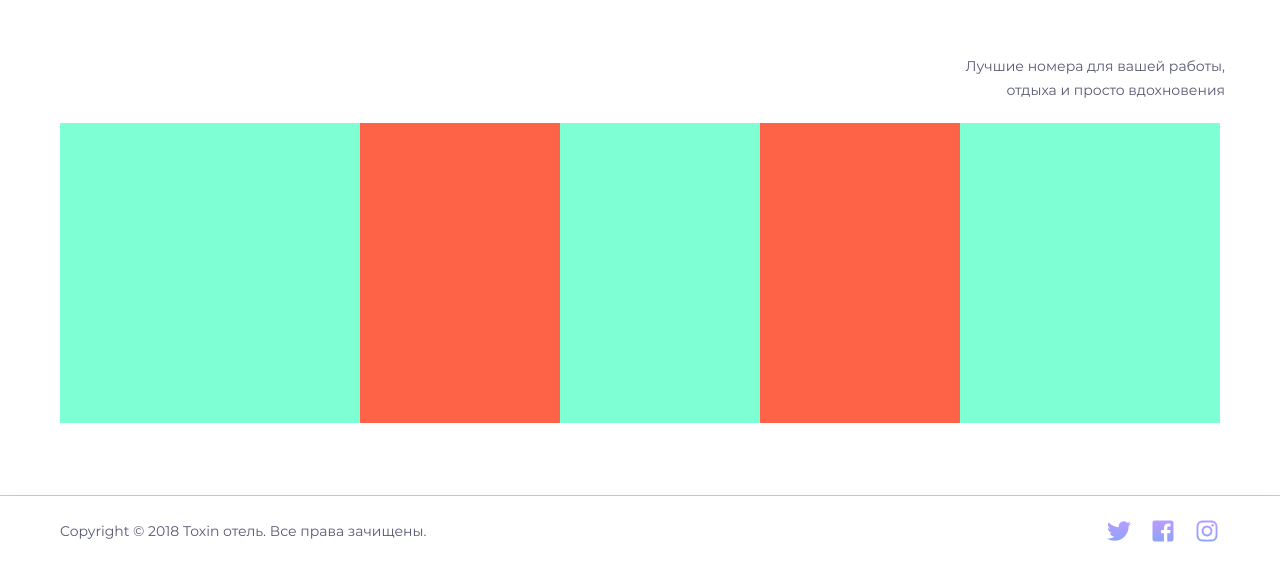
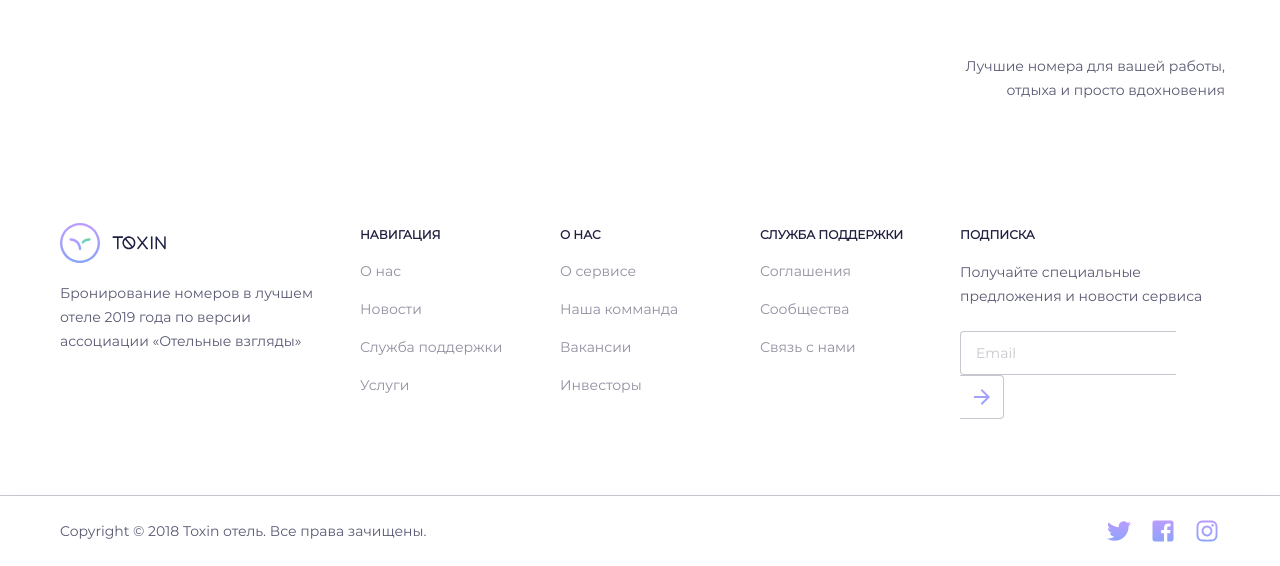
Before and after one commit to GrigoryCode/toxin, a website built with Parcel: page src/index.pug in a window 1280 px wide. Shown: the part 777-1343 px from the top of the page. Built offline with nearby package versions, Linux system fonts and the light colour scheme; files whose address does not match are found by name.

Commit message:
Finish first page

```diff
--- a/src/blocks/content/content.scss
+++ b/src/blocks/content/content.scss
@@ -119,7 +119,7 @@
     line-height: normal;
     color: #ffffff;
     display: inline-block;
-    margin: 31px 0 0 0;
+    margin: 32px 0 0 0;
     display: inline-block;
     text-decoration: none;
     display: inline-block;
--- a/src/blocks/footer-1/footer-1.pug
+++ b/src/blocks/footer-1/footer-1.pug
@@ -1,7 +1,30 @@
 .footer-1
     .footer-1__container
-        .block-1
-        .block-2
-        .block-3
-        .block-4
-        .block-5
+        .footer-1__block-1
+            img.logo-img(src="./img/logo.svg", alt="Logo")
+            p.footer-1__text Бронирование номеров в лучшем<br>отеле 2019 года по версии<br>ассоциации «Отельные взгляды»
+        .footer-1__block-2
+            h3.footer-1__title Навигация
+            a(href="#").footer-1__link О нас
+            a(href="#").footer-1__link Новости
+            a(href="#").footer-1__link Служба поддержки
+            a(href="#").footer-1__link Услуги
+        .footer-1__block-3
+            h3.footer-1__title О нас
+            a(href="#").footer-1__link О сервисе
+            a(href="#").footer-1__link Наша комманда
+            a(href="#").footer-1__link Вакансии
+            a(href="#").footer-1__link Инвесторы
+        .footer-1__block-4
+            h3.footer-1__title Служба поддержки
+            a(href="#").footer-1__link Соглашения
+            a(href="#").footer-1__link Сообщества
+            a(href="#").footer-1__link Связь с нами
+        .footer-1__block-5
+            h3.footer-1__title Подписка
+            p.footer-1__text Получайте специальные<br>предложения и новости сервиса
+                .text-sub-1
+                input(value='Email').text-sub-1__input
+                form.footer-1__sub-form(action='#')
+                    button.text-sub-1__btn
+                        img.text-sub-1__arrow(src="./img/arrow_forward.svg")
--- a/src/blocks/footer-1/footer-1.scss
+++ b/src/blocks/footer-1/footer-1.scss
@@ -12,37 +12,115 @@
     max-width: 1160px;
 }
 
-.block-1 {
-    height: 300px;
-    background-color: aquamarine;
-    // flex: 130px;
+.footer-1__block-1 {
     width: 300px;
+    margin-top: 100px;
 }
 
-.block-2 {
-    height: 300px;
-    background-color: tomato;
-    // flex: 100px;
-    width: 200px;
+.footer-1__text {
+    font-family: Montserrat;
+    font-style: normal;
+    font-weight: normal;
+    font-size: 14px;
+    line-height: 24px;
+    color: rgba(31, 32, 65, 0.75);
+    margin-top: 18px;
+    // margin-bottom: 0;
 }
 
-.block-3 {
-    height: 300px;
-    background-color: aquamarine;
-    // flex: 1;
+.footer-1__block-2 {
     width: 200px;
+    margin-top: 92px;
 }
 
-.block-4 {
-    height: 300px;
-    background-color: tomato;
-    // flex: 1;
-    width: 200px;
+.footer-1__title {
+    font-family: Montserrat;
+    font-style: normal;
+    font-weight: bold;
+    font-size: 12px;
+    line-height: normal;
+    text-transform: uppercase;
+    color: #1F2041;
 }
 
-.block-5 {
-    height: 300px;
-    background-color: aquamarine;
-    // flex: 2;
+.footer-1__link {
+    font-family: Montserrat;
+    font-style: normal;
+    font-weight: normal;
+    font-size: 14px;
+    line-height: normal;
+    color: rgba(31, 32, 65, 0.5);
+    display: block;
+    margin-top: 20px;
+    text-decoration: none;
+}
+
+.footer-1__block-3 {
+    width: 200px;
+    margin-top: 92px;
+}
+
+.footer-1__block-4 {
+    width: 200px;
+    margin-top: 92px;
+}
+
+.footer-1__block-5 {
     width: 260px;
+    margin-top: 92px;
 }
+
+.text-sub-1 {
+    margin-top: 23px
+}
+
+input.text-sub-1__input {
+    width: 216px;
+    height: 44px;
+    left: 141px;
+    top: 163px;
+    background: #FFFFFF;
+    border: 1px solid rgba(31, 32, 65, 0.25);
+    box-sizing: border-box;
+    border-radius: 4px 0 0 4px;
+    font-family: Montserrat;
+    font-style: normal;
+    font-weight: normal;
+    font-size: 14px;
+    line-height: 18px;
+    padding: 0 15px;
+    color: rgba(31, 32, 65, 0.25);
+    border-right: none;
+}
+
+.footer-1__sub-form {
+    display: inline-block;
+    vertical-align: top;
+}
+
+button.text-sub-1__btn {
+    width: 44px;
+    height: 44px;
+    background: #FFFFFF;
+    border: 1px solid rgba(31, 32, 65, 0.25);
+    box-sizing: border-box;
+    border-radius: 0 4px 4px 0;
+    font-family: Montserrat;
+    font-style: normal;
+    font-weight: normal;
+    font-size: 14px;
+    line-height: 24px;
+    color: rgba(31, 32, 65, 0.75);
+    text-align: left;
+    padding: 0 12px;
+    vertical-align: middle;
+    position: relative;
+    // vertical-align: top;
+    border-left: none;
+}
+
+.text-sub-1__arrow {
+    position: absolute;
+    right: 12px;
+    top: 12px;
+}
```
Also changed, not shown: docs/arrow_forward.0336517f.svg (added), docs/facebook.1976a669.svg (added), docs/index.html, docs/instagram.5706be58.svg (added), docs/twitter.62ede93e.svg (added), 4 other files.
